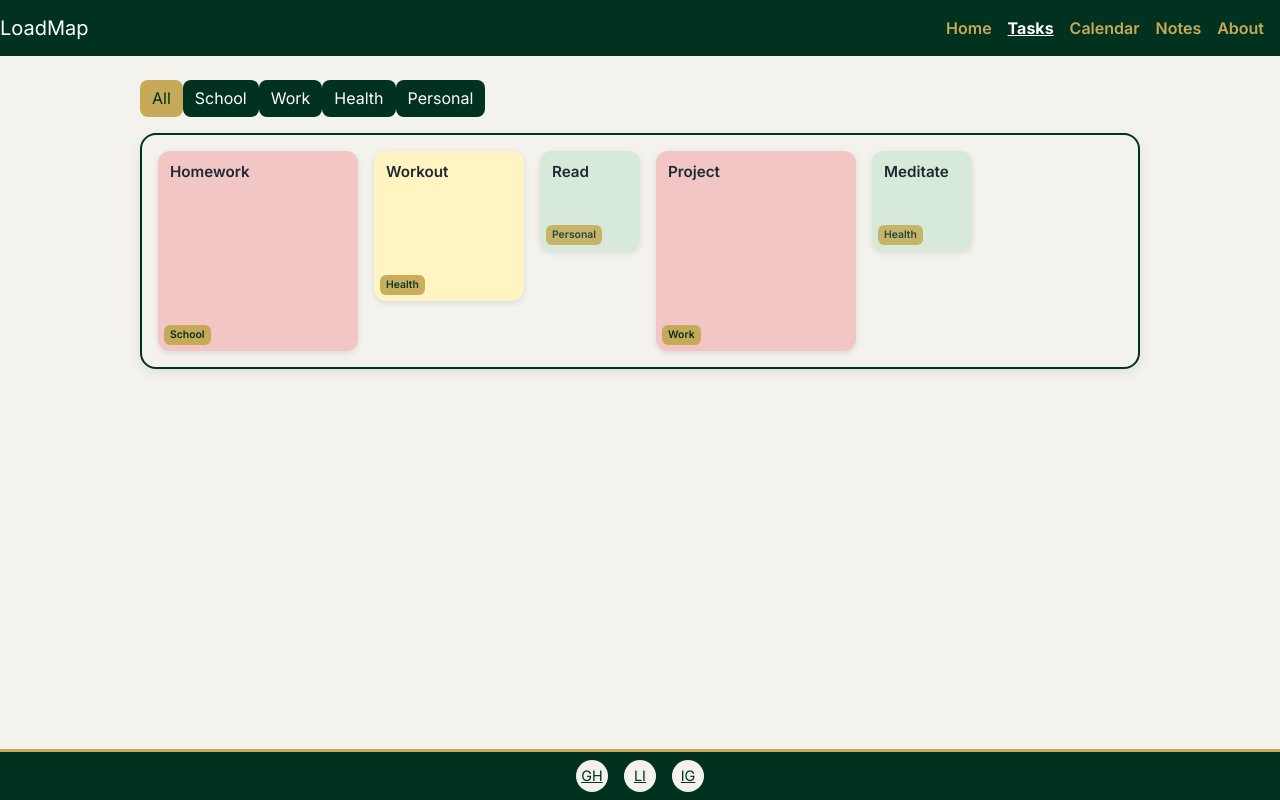
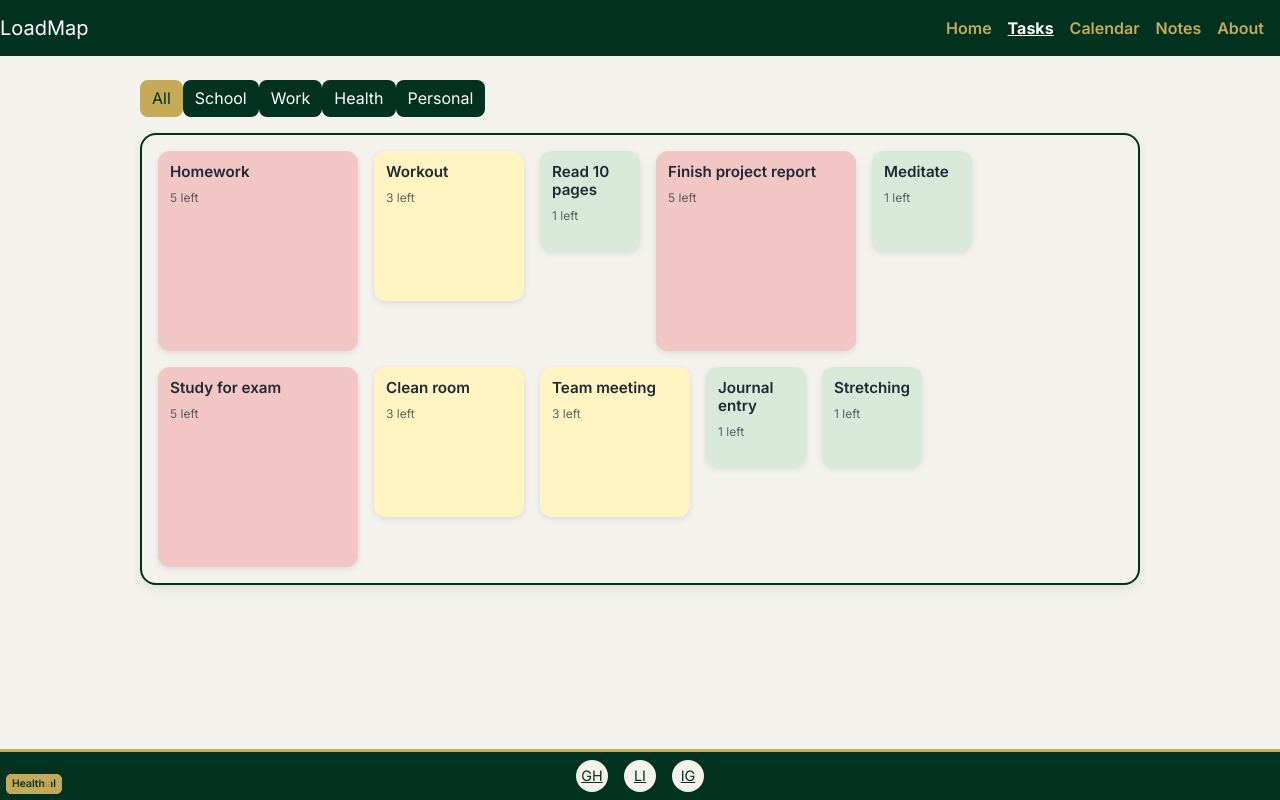
Before and after one commit to SethCSanti/startup, a React (Vite) app: page /tasks in a window 1280 px wide. Built offline with nearby package versions, Linux system fonts and the light colour scheme.

Commit message:
tasks reactivity pt.2 (changing size and pop animation)

```diff
--- a/src/app.css
+++ b/src/app.css
@@ -171,12 +171,41 @@ body {
 }
 
 .task-tile {
-  position: relative;
-  overflow: hidden;
-
+  color: #1f2933;
   display: flex;
   flex-direction: column;
   justify-content: space-between;
+  padding: 0.75rem;
+  border-radius: 12px;
+  box-shadow: 0 2px 6px rgba(0,0,0,0.1);
+
+  transition:
+    transform 0.2s ease,
+    box-shadow 0.2s ease,
+    width 0.25s ease,
+    height 0.25s ease,
+    background-color 0.25s ease;
+}
+
+@keyframes pop {
+  0%   { transform: scale(1); }
+  40%  { transform: scale(0.92); }
+  100% { transform: scale(1.05); }
+}
+
+.click-pop {
+  animation: pop 0.15s ease;
+}
+
+.fade-out {
+  animation: fadeOut 0.25s ease forwards;
+}
+
+@keyframes fadeOut {
+  to {
+    opacity: 0;
+    transform: scale(0.8);
+  }
 }
 
 /* CONTENT */
--- a/src/tasks/tasks.jsx
+++ b/src/tasks/tasks.jsx
@@ -1,22 +1,77 @@
-import React from "react";
-import { useState } from "react";
-import '../app.css';
+import React, { useState } from "react";
+import "../app.css";
 
 export function Tasks() {
+  // CLICK LIMITS (original weight defines total effort)
+  const limits = {
+    light: 1,
+    medium: 3,
+    heavy: 5,
+  };
+
   // STATE
   const [tasks, setTasks] = useState([
-  { id: 1, title: "Homework", category: "School", weight: "heavy" },
-  { id: 2, title: "Workout", category: "Health", weight: "medium" },
-  { id: 3, title: "Read", category: "Personal", weight: "light" },
-  { id: 4, title: "Project", category: "Work", weight: "heavy" },
-  { id: 5, title: "Meditate", category: "Health", weight: "light" },
+    { id: 1, title: "Homework", category: "School", weight: "heavy", clicks: 0 },
+    { id: 2, title: "Workout", category: "Health", weight: "medium", clicks: 0 },
+    { id: 3, title: "Read 10 pages", category: "Personal", weight: "light", clicks: 0 },
+    { id: 4, title: "Finish project report", category: "Work", weight: "heavy", clicks: 0 },
+    { id: 5, title: "Meditate", category: "Health", weight: "light", clicks: 0 },
+    { id: 6, title: "Study for exam", category: "School", weight: "heavy", clicks: 0 },
+    { id: 7, title: "Clean room", category: "Personal", weight: "medium", clicks: 0 },
+    { id: 8, title: "Team meeting", category: "Work", weight: "medium", clicks: 0 },
+    { id: 9, title: "Journal entry", category: "Personal", weight: "light", clicks: 0 },
+    { id: 10, title: "Stretching", category: "Health", weight: "light", clicks: 0 },
   ]);
 
+  const [filter, setFilter] = useState("All");
+  const [animatingId, setAnimatingId] = useState(null);
+const [removingIds, setRemovingIds] = useState([]);
 
-  const [filter, setFilter] = useState("All");
-  const [activeTaskId, setActiveTaskId] = useState(null);
+  // HANDLE CLICK
+  const getDynamicWeight = (task) => {
+    const total = limits[task.weight];
+    const remaining = total - task.clicks;
 
-  // DERIVED DATA (THIS MUST BE OUTSIDE JSX)
+    if (remaining >= 4) return "heavy";
+    if (remaining >= 2) return "medium";
+    if (remaining === 1) return "light";
+    return null;
+  };
+
+  const handleTaskClick = (clickedId) => {
+  // click pop animation
+  setAnimatingId(clickedId);
+  setTimeout(() => setAnimatingId(null), 150);
+
+  setTasks((prevTasks) => {
+    return prevTasks.map((task) => {
+      if (task.id !== clickedId) return task;
+
+      const newClicks = task.clicks + 1;
+      const total = limits[task.weight];
+
+      // trigger fade-out before removal
+      if (newClicks >= total) {
+        setRemovingIds((prev) => [...prev, task.id]);
+
+        setTimeout(() => {
+          setTasks((current) =>
+            current.filter((t) => t.id !== task.id)
+          );
+          setRemovingIds((prev) =>
+            prev.filter((id) => id !== task.id)
+          );
+        }, 250);
+
+        return task;
+      }
+
+      return { ...task, clicks: newClicks };
+    });
+  });
+};
+
+  // FILTER
   const filteredTasks =
     filter === "All"
       ? tasks
@@ -34,29 +89,39 @@ export function Tasks() {
           >
             {cat}
           </button>
-
         ))}
       </div>
 
       {/* TASK GRID */}
       <div className="task-board-container">
         <div className="task-board">
-        {filteredTasks.map((task) => (
+          {filteredTasks.map((task) => {
+            const dynamicWeight = getDynamicWeight(task);
+            const total = limits[task.weight];
+            const remaining = total - task.clicks;
+
+            return (
               <div
                 key={task.id}
-            className={`task-tile ${task.weight} ${
-              activeTaskId === task.id ? "active" : ""
-            }`}
-            onClick={() => setActiveTaskId(task.id)}
+                className={`task-tile ${dynamicWeight}
+                  ${animatingId === task.id ? "click-pop" : ""}
+                  ${removingIds.includes(task.id) ? "fade-out" : ""}
+                `}
+                onClick={() => handleTaskClick(task.id)}
               >
                 <div className="task-content">
                   <h3>{task.title}</h3>
+
+                  {/* Remaining clicks */}
+                  <div style={{ fontSize: "0.75rem", opacity: 0.7 }}>
+                    {remaining} left
+                  </div>
                 </div>
 
-            {/* CATEGORY TAB (bottom-left) */}
                 <div className="task-tag">{task.category}</div>
               </div>
-        ))}
+            );
+          })}
         </div>
       </div>
     </section>
```
Lines whose indentation alone changed are shown as unchanged.
